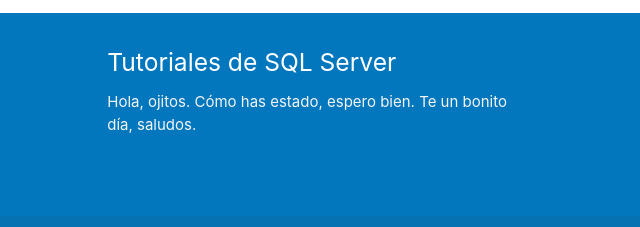
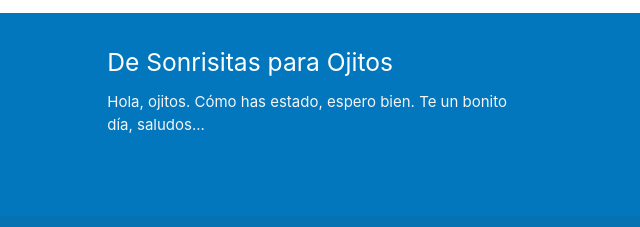
Before and after one commit to EARubio/First-WebSite, a plain HTML site: page index.html in a window 1280 px wide. Shown: the part 6469-6696 px from the top of the page, 96-736 px from the left. Drawn offline with Linux system fonts and the light colour scheme.

Commit message:
saludos ojitos modificado

```diff
--- a/index.html
+++ b/index.html
@@ -180,8 +180,8 @@
     <div class="container">
       	<div class="row">
         	<div class="col l6 s12">
-          		<h5 class="white-text">Tutoriales de SQL Server</h5>
-          		<p class="grey-text text-lighten-4">Hola, ojitos. Cómo has estado, espero bien. Te un bonito día, saludos. </p>
+          		<h5 class="white-text">De Sonrisitas para Ojitos</h5>
+          		<p class="grey-text text-lighten-4">Hola, ojitos. Cómo has estado, espero bien. Te un bonito día, saludos... </p>
         	</div>
         	<div class="col l4 offset-l2 s12">
           		<h5 class="white-text">SQL Server</h5>
```
